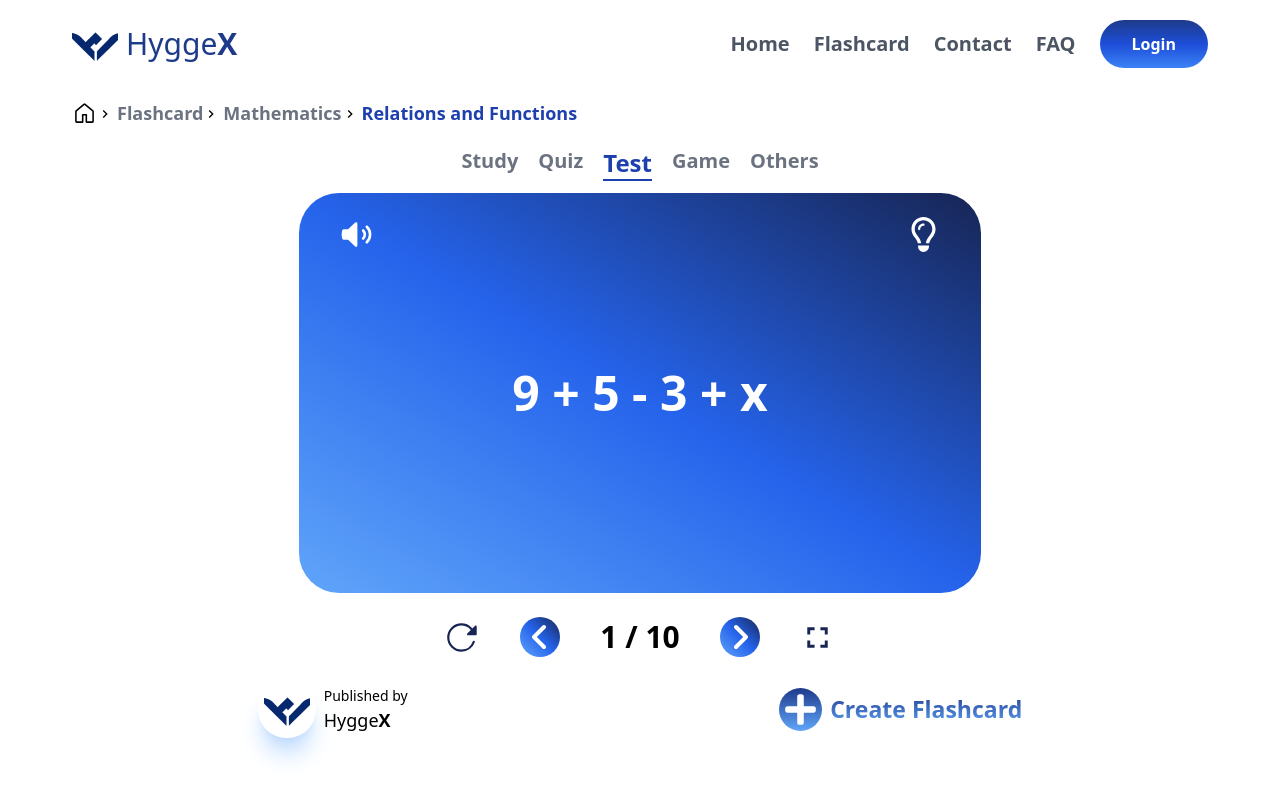
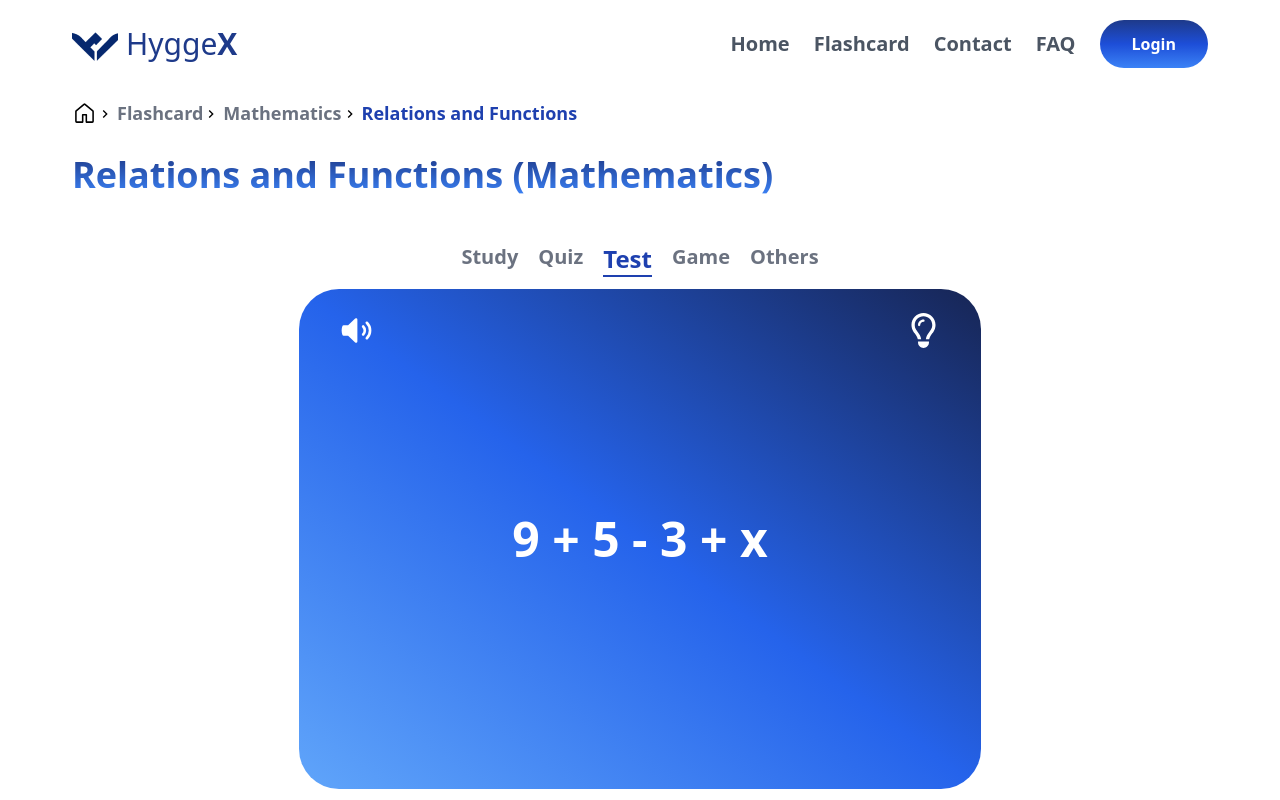
Before and after one commit to vishnuarjun512/Hyggex, a React (Vite) app: page / in a window 1280 px wide. Shown: the top 800 px of the page. Built offline with nearby package versions, Linux system fonts and the light colour scheme.

Commit message:
Added Subheader

```diff
--- a/src/components/Main.jsx
+++ b/src/components/Main.jsx
@@ -11,6 +11,9 @@ const Main = () => {
   return (
     <div className=" flex flex-col justify-center">
       <BreadCrumb />
+      <div className="text-4xl my-7 font-bold text-transparent bg-gradient-to-t from-blue-500 to-blue-900 bg-clip-text">
+        Relations and Functions (Mathematics)
+      </div>
       <div className="w-full flex flex-col gap-3 justify-center items-center mt-5">
         <div className=" flex flex-row justify-center gap-5">
           {["Study", "Quiz", "Test", "Game", "Others"].map((item, i) => (
@@ -29,7 +32,7 @@ const Main = () => {
         </div>
         <div className="w-full flex items-center justify-center ">
           <div className="md:w-[60%]">
-            <div className="flex w-full text-white flex-col relative items-center bg-gradient-to-bl from-blue-950 via-blue-600 to-blue-400 rounded-[40px] h-[400px]">
+            <div className="flex w-full text-white flex-col relative items-center bg-gradient-to-bl from-blue-950 via-blue-600 to-blue-400 rounded-[40px] h-[500px]">
               <div className="flex w-full justify-between px-10 pt-6">
                 <HiMiniSpeakerWave
                   size={35}
@@ -53,7 +56,9 @@ const Main = () => {
                 size={40}
                 className="p-1 bg-gradient-to-bl from-blue-950 via-blue-600 to-blue-400 text-white whitespace-nowrap rounded-full cursor-pointer hover:scale-110 duration-200 ease-in-out transition-all"
               />
-              <h1 className="text-3xl font-semibold ">{"1 / 10"}</h1>
+              <h1 className="text-3xl font-semibold whitespace-nowrap">
+                1 / 10
+              </h1>
               <FaAngleRight
                 size={40}
                 className="p-1 bg-gradient-to-bl from-blue-950 via-blue-600 to-blue-400 text-white rounded-full cursor-pointer hover:scale-110 duration-200 ease-in-out transition-all"
```
